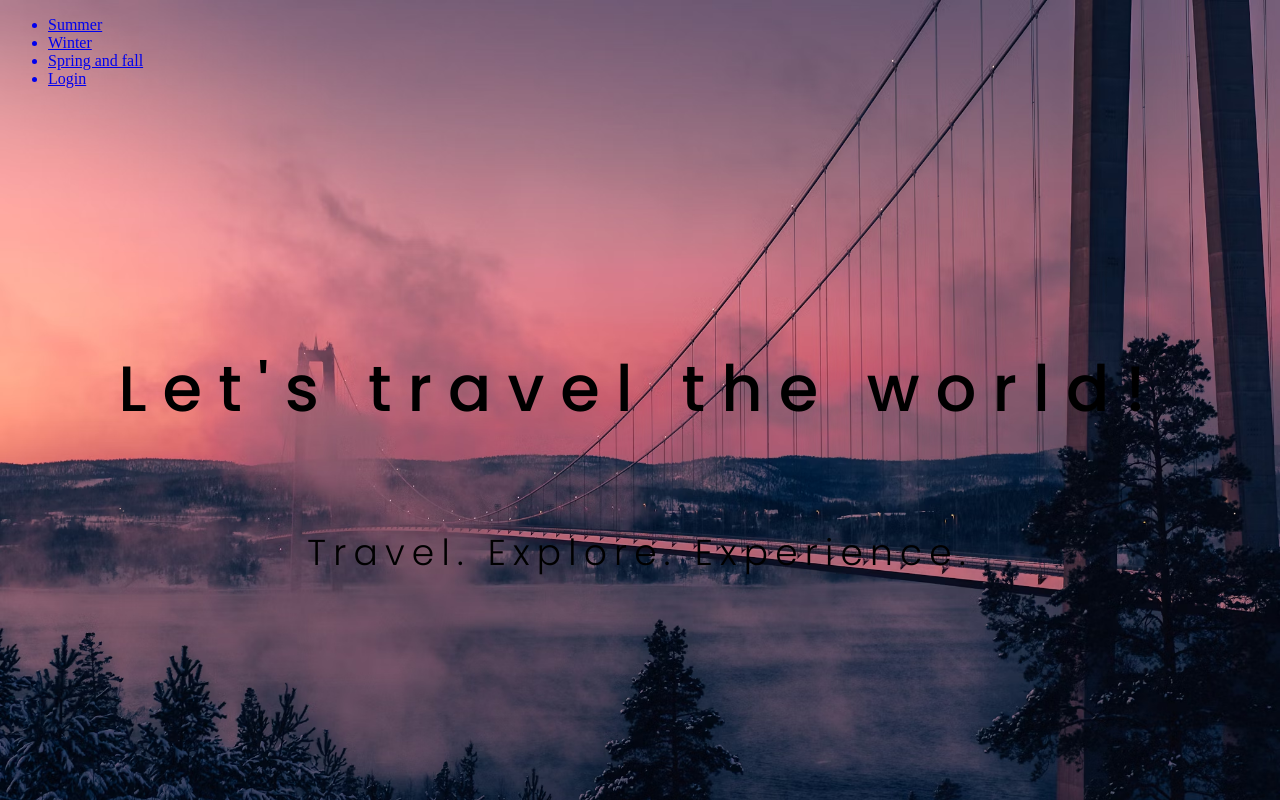
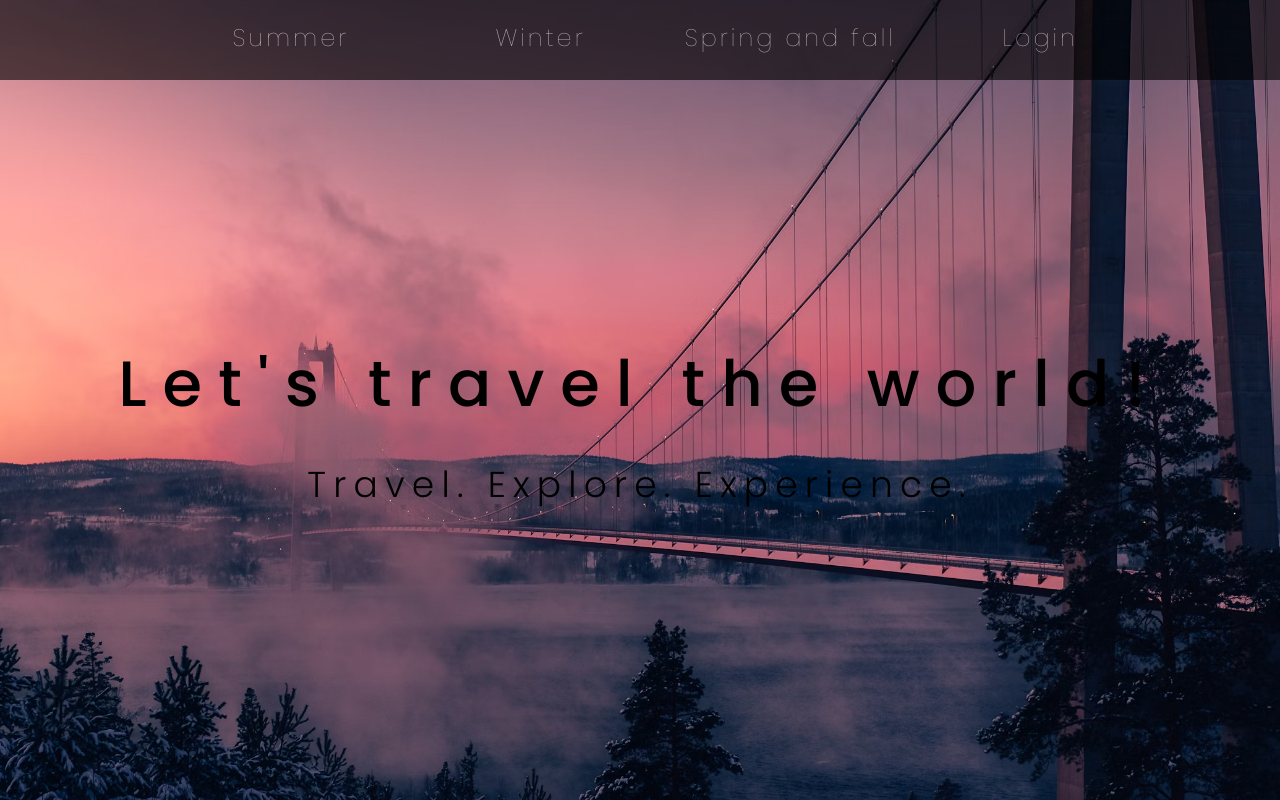
Before and after one commit to anastasija-mickoska/Travel, a PHP site: page /home.php in a window 1280 px wide. Run offline with PHP 8.4, Linux system fonts and the light colour scheme.

Commit message:
Update style.css

```diff
--- a/Travel/style.css
+++ b/Travel/style.css
@@ -13,3 +13,38 @@
     src: url('Poppins/Poppins-Medium.ttf') format('truetype');
     font-weight: 500;
 }
+* {
+    margin:0;
+}
+nav {
+    position:sticky;
+    background-color: black;
+    opacity:0.6;
+    width:100%;
+    height:80px;
+}
+nav ul {
+    width:80%;
+    position:relative;
+    height:100%;
+    margin-left:10%;
+}
+nav ul li {
+    position:relative;
+    display:inline-block;
+    height:100%;
+    width:24%;
+    letter-spacing: 3px;
+    font-size:1.5em;
+}
+li {
+    text-align:center;
+    padding-top:20px;
+}
+nav ul a {
+    text-decoration: none;
+    list-style-type: none;
+    font-family: 'Poppins','sans-serif';
+    font-weight:100;
+    color:white;
+}
```
